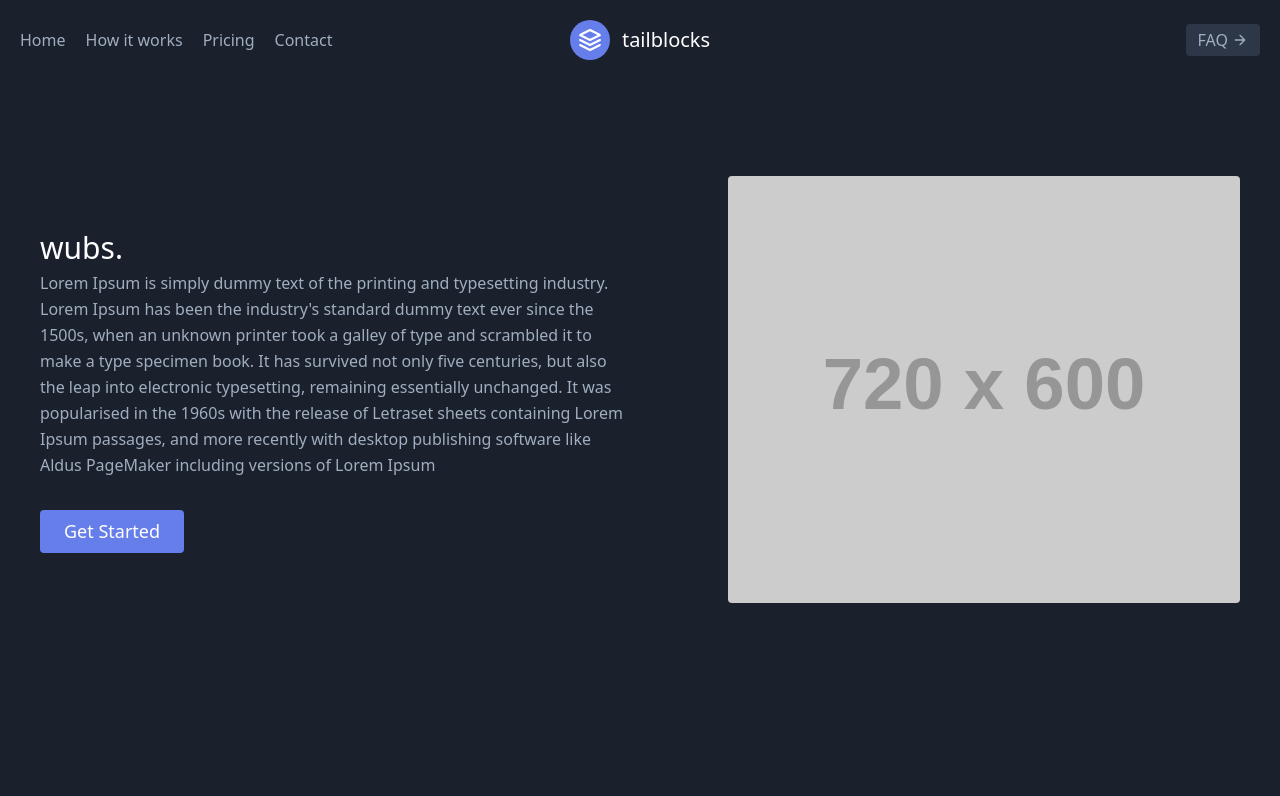
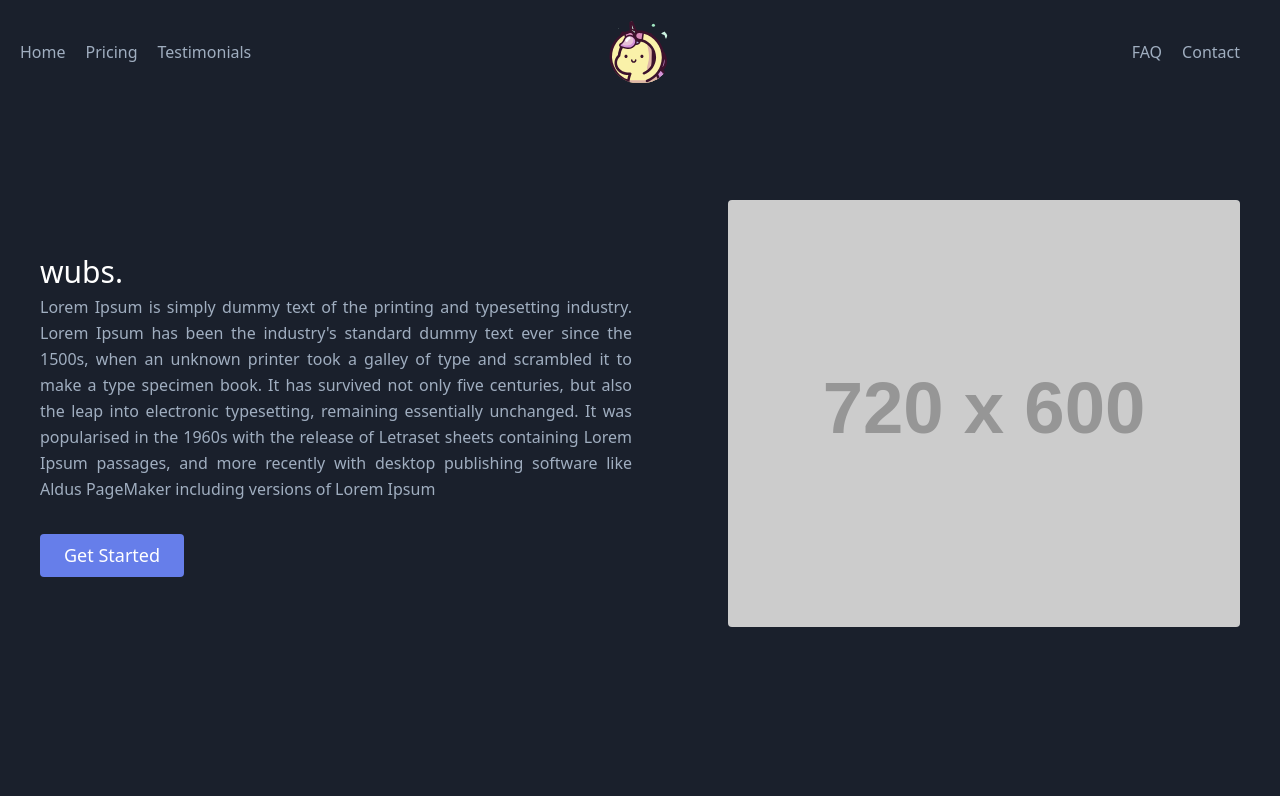
Before and after one commit to fbe7236/sampleOPA, a Next.js app: page / in a window 1280 px wide. Shown: the top 796 px of the page. Built offline with nearby package versions, Linux system fonts and the light colour scheme.

Commit message:
api test

```diff
--- a/components/contactform/contactform.js
+++ b/components/contactform/contactform.js
@@ -13,7 +13,7 @@ function ContactForm() {
             title="map"
             width="100%"
             height="100%"
-            frameborder="0"
+            frameBorder="0"
             marginHeight="0"
             marginWidth="0"
             scrolling="no"
--- a/components/footer/footer.js
+++ b/components/footer/footer.js
@@ -3,29 +3,17 @@ function Footer() {
     <footer class="text-gray-500 bg-gray-900 body-font">
       <div class="container px-5 py-8 mx-auto flex items-center sm:flex-row flex-col">
         <a class="flex title-font font-medium items-center md:justify-start justify-center text-white">
-          <svg
-            xmlns="http://www.w3.org/2000/svg"
-            fill="none"
-            stroke="currentColor"
-            stroke-linecap="round"
-            stroke-linejoin="round"
-            stroke-width="2"
-            class="w-10 h-10 text-white p-2 bg-indigo-500 rounded-full"
-            viewBox="0 0 24 24"
-          >
-            <path d="M12 2L2 7l10 5 10-5-10-5zM2 17l10 5 10-5M2 12l10 5 10-5"></path>
-          </svg>
-          <span class="ml-3 text-xl">tailblocks</span>
+          <img src="/unicorn.svg" class="w-16 h-16 rounded-full" />
         </a>
         <p class="text-sm text-gray-600 sm:ml-4 sm:pl-4 sm:border-l-2 sm:border-gray-800 sm:py-2 sm:mt-0 mt-4">
-          © 2020 florianbechtold —
+          florianbechtold.at —
           <a
-            href="https://twitter.com/knyttneve"
+            href="https://twitter.com/bechtoldflo"
             class="text-gray-500 ml-1"
             target="_blank"
             rel="noopener noreferrer"
           >
-            @knyttneve
+            @bechtoldflo
           </a>
         </p>
         <span class="inline-flex sm:ml-auto sm:mt-0 mt-4 justify-center sm:justify-start">
--- a/components/header/header.js
+++ b/components/header/header.js
@@ -4,41 +4,16 @@ function Header() {
       <div class="container mx-auto flex flex-wrap p-5 flex-col md:flex-row items-center">
         <nav class="flex lg:w-2/5 flex-wrap items-center text-base md:ml-auto">
           <a class="mr-5 hover:text-white">Home</a>
-          <a class="mr-5 hover:text-white">How it works</a>
           <a class="mr-5 hover:text-white">Pricing</a>
+          <a class="mr-5 hover:text-white">Testimonials</a>
+        </nav>
+        <a class="flex order-first lg:order-none lg:w-1/5 title-font font-medium items-center text-white lg:items-center lg:justify-center mb-4 md:mb-0">
+          <img src="/unicorn.svg" class="w-16 h-16 rounded-full"/>
+        </a>
+        <nav class="lg:w-2/5 inline-flex lg:justify-end ml-5 lg:ml-0">
+          <a class="mr-5 hover:text-white">FAQ</a>
           <a class="mr-5 hover:text-white">Contact</a>
         </nav>
-        <a class="flex order-first lg:order-none lg:w-1/5 title-font font-medium items-center text-white lg:items-center lg:justify-center mb-4 md:mb-0">
-          <svg
-            xmlns="http://www.w3.org/2000/svg"
-            fill="none"
-            stroke="currentColor"
-            stroke-linecap="round"
-            stroke-linejoin="round"
-            stroke-width="2"
-            class="w-10 h-10 text-white p-2 bg-indigo-500 rounded-full"
-            viewBox="0 0 24 24"
-          >
-            <path d="M12 2L2 7l10 5 10-5-10-5zM2 17l10 5 10-5M2 12l10 5 10-5"></path>
-          </svg>
-          <span class="ml-3 text-xl xl:block lg:hidden">tailblocks</span>
-        </a>
-        <div class="lg:w-2/5 inline-flex lg:justify-end ml-5 lg:ml-0">
-          <button class="inline-flex items-center bg-gray-800 border-0 py-1 px-3 focus:outline-none hover:bg-gray-700 rounded text-base mt-4 md:mt-0">
-            FAQ
-            <svg
-              fill="none"
-              stroke="currentColor"
-              stroke-linecap="round"
-              stroke-linejoin="round"
-              stroke-width="2"
-              class="w-4 h-4 ml-1"
-              viewBox="0 0 24 24"
-            >
-              <path d="M5 12h14M12 5l7 7-7 7"></path>
-            </svg>
-          </button>
-        </div>
       </div>
     </header>
   );
--- a/components/hero/hero.js
+++ b/components/hero/hero.js
@@ -6,7 +6,7 @@ function Hero({ title, subtitle }) {
           <h1 class="sm:text-3xl text-2xl font-medium title-font text-white">
             {title}.
           </h1>
-          <p class="mb-8 leading-relaxed">{subtitle}</p>
+          <p class="mb-8 leading-relaxed text-justify">{subtitle}</p>
           <div class="flex justify-center">
             <button class="inline-flex text-white bg-indigo-500 border-0 py-2 px-6 focus:outline-none hover:bg-indigo-600 rounded text-lg">
               Get Started
--- /dev/null
+++ b/pages/api/user/index.js
@@ -0,0 +1,5 @@
+export default (req, res) => {
+  res.statusCode = 200;
+  res.setHeader("Content-Type", "application/json");
+  res.end(JSON.stringify({ name: "John Doe" }));
+};
--- a/pages/index.js
+++ b/pages/index.js
@@ -9,8 +9,8 @@ export default function IndexPage() {
   return (
     <Layout>
       <Head>
-        <title>NextJS</title>
-        <link rel="icon" href="/favicon.ico" />
+        <title>wubs.</title>
+        <link rel="icon" href="/unicorn.svg" />
       </Head>
       <Hero title="wubs" subtitle="Lorem Ipsum is simply dummy text of the printing and typesetting industry. Lorem Ipsum has been the industry's standard dummy text ever since the 1500s, when an unknown printer took a galley of type and scrambled it to make a type specimen book. It has survived not only five centuries, but also the leap into electronic typesetting, remaining essentially unchanged. It was popularised in the 1960s with the release of Letraset sheets containing Lorem Ipsum passages, and more recently with desktop publishing software like Aldus PageMaker including versions of Lorem Ipsum"/>
       <Pricing />
--- a/pages/login/index.js
+++ /dev/null
@@ -1,5 +0,0 @@
-function Login() {
-  return <div>Login</div>
-}
-
-export default Login;
```
Also changed, not shown: public/unicorn.svg (added).
